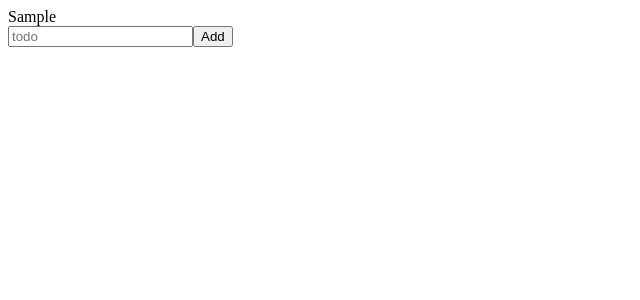
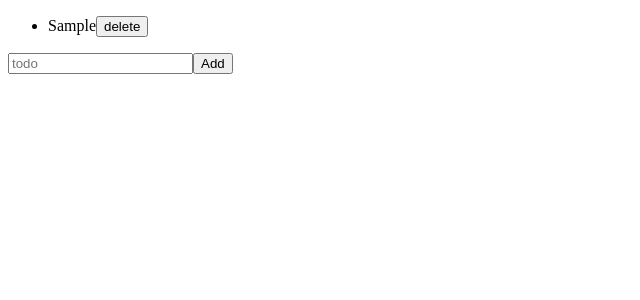
Before and after one commit to afrianjunior/react-pattern, a React app: page / in a window 1280 px wide. Both pictures are taken after typing "Sample" into the empty fields and a click on the input "Add". Shown: the top 300 px of the page, without its empty margins (0-640 px from the left). Built offline with nearby package versions, Linux system fonts and the light colour scheme; the HTML template or start-up script is replaced by a standard one.

Commit message:
MODIFIED: add delete method

```diff
--- a/src/App.jsx
+++ b/src/App.jsx
@@ -6,16 +6,23 @@ export default class App extends React.Component {
     return (
       <div>
         <TodoLists>
-          {({ todos, addTodo }) => (
+          {({ todos, addTodo, deleteTodo }) => (
             <React.Fragment>
-              <div>{todos.map(todo => todo)}</div>
+              <ul>
+                {todos.map((todo, index) => (
+                  <li key={index.toString()}>
+                    {todo}
+                    <button onClick={() => deleteTodo(index)}>delete</button>
+                  </li>
+                ))}
+              </ul>
               <form
                 onSubmit={e => {
                   e.preventDefault();
                   const { todo } = e.target;
                   const value = todo.value;
                   addTodo(value);
-                  todo.value = '';
+                  todo.value = "";
                 }}
               >
                 <input type="text" name="todo" placeholder="todo" />
--- a/src/TodoLists.jsx
+++ b/src/TodoLists.jsx
@@ -7,10 +7,16 @@ export default class TodoLists extends React.Component {
       todos: todos.concat(todo),
     }));
   }
+  deleteTodo = (todoIndex) => {
+    this.setState(({ todos }) => ({
+      todos: todos.filter((todo, index) => index !== todoIndex)
+    }));
+  }
   render() {
     return this.props.children({
       todos: this.state.todos,
       addTodo: this.addTodo,
+      deleteTodo: this.deleteTodo,
     })
   }
 }
```
